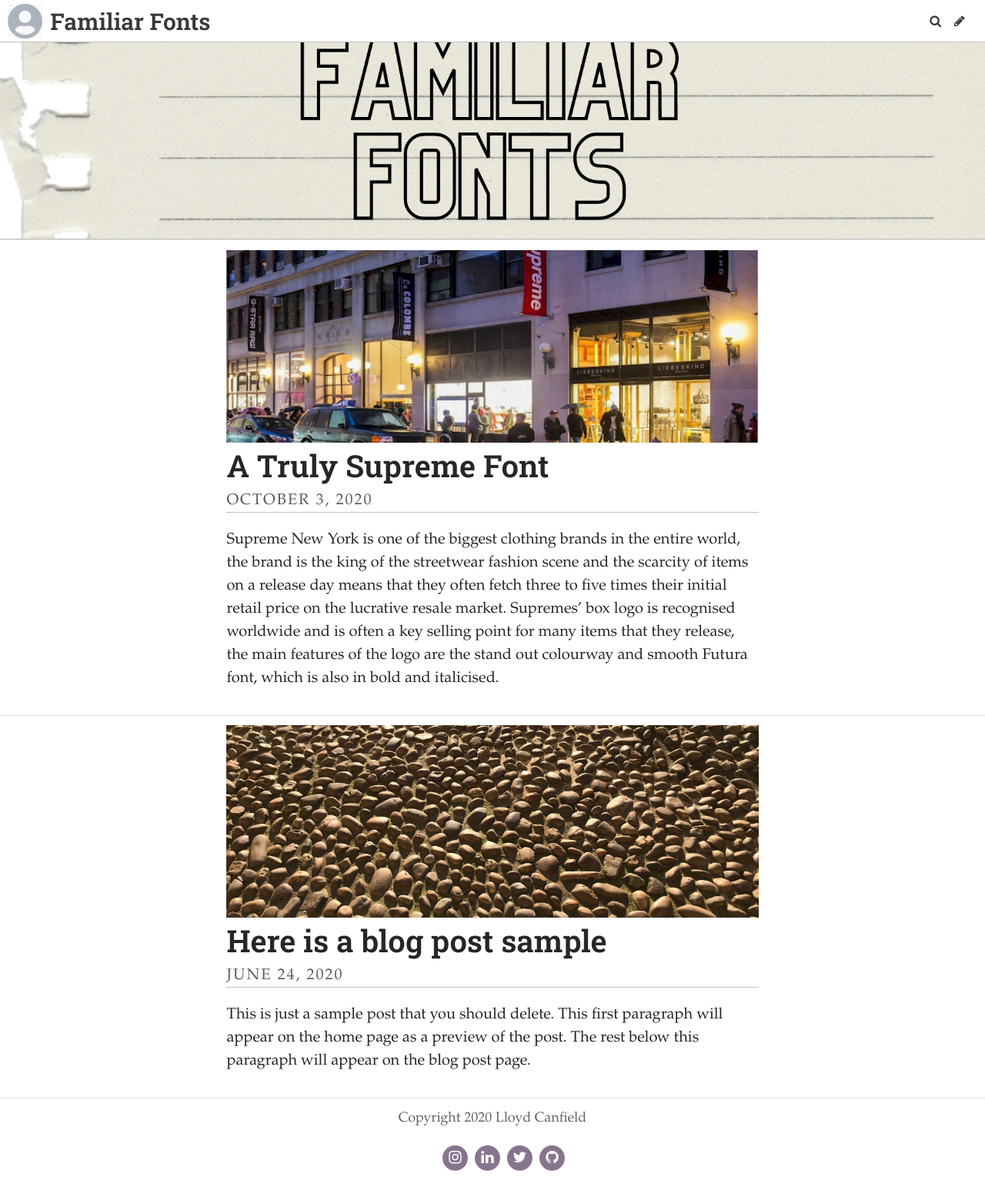
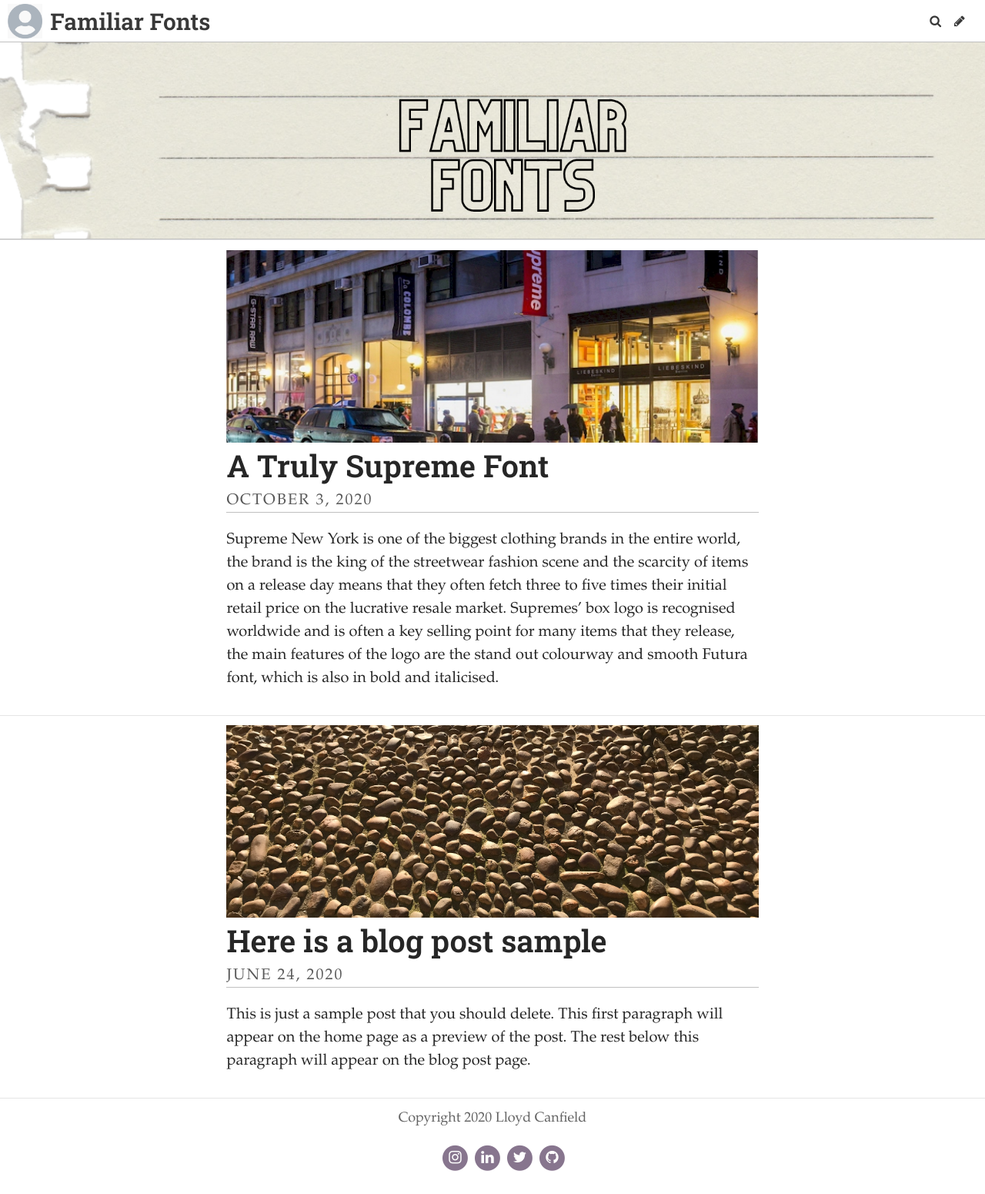
Before and after one commit to lloydcanfield/Letters-By-Lloyd, a Jekyll site: the page built from index.html, in a window 1280 px wide. Shown: the whole page at 77% size. Built offline with Jekyll 4.4.1, drawn with Linux system fonts in a browser that asks for light colours; some web fonts are replaced; the list of posts is cut into pages by our own code.

Commit message:
Update Settings “general”

```diff
--- a/_data/settings.yml
+++ b/_data/settings.yml
@@ -4,7 +4,7 @@
   with and represent their given brand! Enjoy!
 header_text: ""
 footer_text: Copyright 2020 Lloyd Canfield
-header_feature_image: ../uploads/copy-of-untitled-3-.png
+header_feature_image: ../uploads/copy-of-untitled-4-.png
 bannerheight: 20vmax
 logo: /uploads/logo.jpg
 favicon: /uploads/favicon.ico
```
Also changed, not shown: uploads/copy-of-untitled-4-.png (added).
